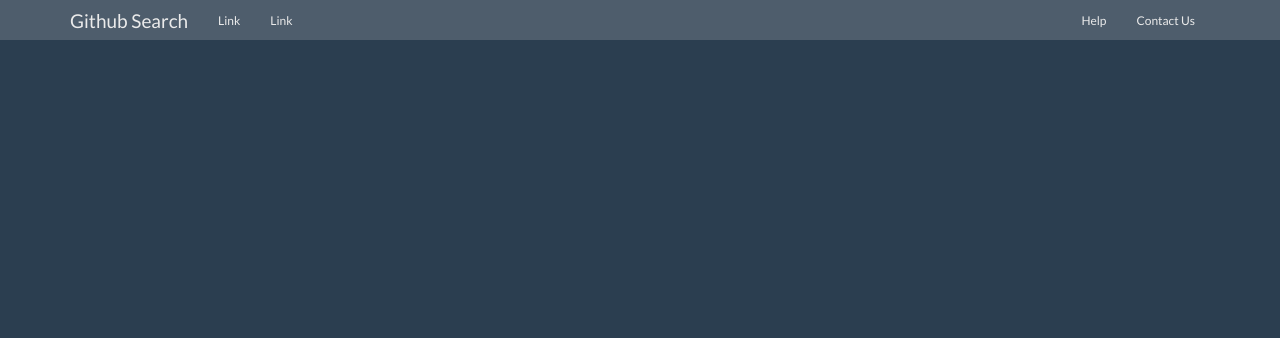
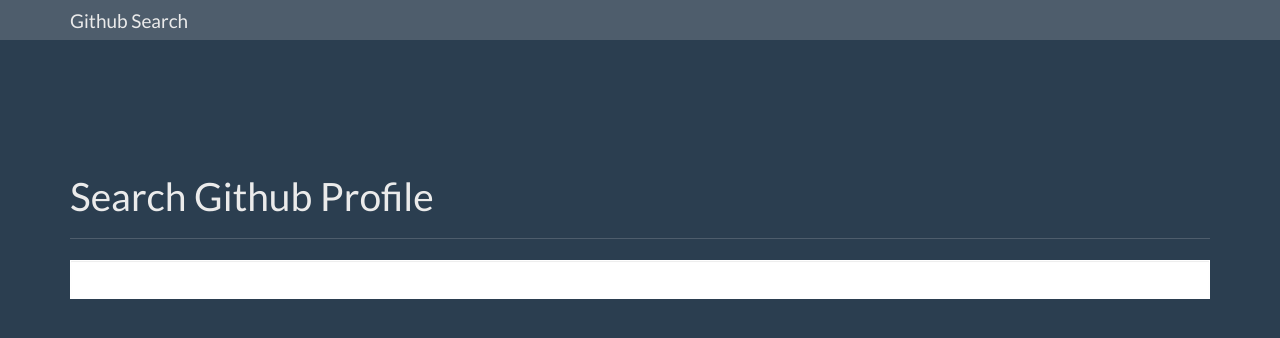
Before and after one commit to elanza/ng-github-search, an Angular app: page / in a window 1280 px wide. Shown: the top 338 px of the page. Built offline with nearby package versions, Linux system fonts and the light colour scheme; no server answers.

Commit message:
Style modifications Profile compoment modifications strings.

```diff
--- a/src/app/components/navbar/navbar.component.html
+++ b/src/app/components/navbar/navbar.component.html
@@ -2,22 +2,17 @@
   <div class="container">
     <div class="navbar-header">
       <a href="../" class="navbar-brand">Github Search</a>
-      <button class="navbar-toggle" type="button" data-toggle="collapse" data-target="#navbar-main">
-        <span class="icon-bar"></span>
-        <span class="icon-bar"></span>
-        <span class="icon-bar"></span>
-      </button>
     </div>
     <div class="navbar-collapse collapse" id="navbar-main">
-      <ul class="nav navbar-nav">
-        <li><a href="#">Link</a></li>
-        <li><a href="#">Link</a></li>
-      </ul>
+      <!--<ul class="nav navbar-nav">-->
+        <!--<li><a href="#">Link</a></li>-->
+        <!--<li><a href="#">Link</a></li>-->
+      <!--</ul>-->
 
-      <ul class="nav navbar-nav navbar-right">
-       <li><a href="#">Help</a></li>
-       <li><a href="#">Contact Us</a></li>
-      </ul>
+      <!--<ul class="nav navbar-nav navbar-right">-->
+       <!--<li><a href="#">Help</a></li>-->
+       <!--<li><a href="#">Contact Us</a></li>-->
+      <!--</ul>-->
 
     </div>
   </div>
--- a/src/app/components/profile/profile.component.html
+++ b/src/app/components/profile/profile.component.html
@@ -1,3 +1,13 @@
+<div class="page-header">
+  <h1>Search Github Profile</h1>
+</div>
+
+<div class="row">
+  <div class="col-md-12">
+    <input type="text" class="form-control" [(ngModel)]="username" name="username" (keyup)="searchUser()">
+  </div>
+</div>
+
 <div *ngIf="user">
   <!--Show User Details-->
   <div class="page-header">
--- a/src/app/components/profile/profile.component.ts
+++ b/src/app/components/profile/profile.component.ts
@@ -9,8 +9,9 @@
 })
 export class ProfileComponent implements OnInit {
   //Declaring  variables
-  user: any[];
+  user: any;
   repos:any[];
+  username: string;
 
   //Infos User
   txtTitleInfos: string = "User infos";
@@ -39,6 +40,12 @@
   constructor( private _githubService: GithubService) {
 
     console.log("Profile Component Ready!");
+    this.user = false;
+  }
+
+  searchUser(){
+    //
+    this._githubService.updateUser(this.username);
 
     //Implement user
     this._githubService.getUser().subscribe(user => {
@@ -53,6 +60,8 @@
 
   }
 
+
+
   ngOnInit() {
   }
 
--- a/src/app/services/github.service.ts
+++ b/src/app/services/github.service.ts
@@ -11,7 +11,6 @@
 
   constructor(private _http: Http) {
     console.log("Github Service Ready!");
-    this.username = 'elanza';
 
   }
 
@@ -25,4 +24,9 @@
     return this._http.get('http://api.github.com/users/'+this.username+'/repos?client_id='+this.client_id+'&client_secret='+this.client_secret)
       .map(res => res.json());
   }
+
+  //Update User
+  updateUser(username:string){
+    this.username = username;
+  }
 }
--- /dev/null
+++ b/src/assets/styles.css
@@ -0,0 +1,7 @@
+.img-center{
+  margin:0 auto;
+}
+app-profile{
+  margin-top: 10%;
+  display: block;
+}
--- a/src/index.html
+++ b/src/index.html
@@ -3,10 +3,9 @@
 <head>
   <meta charset="utf-8">
   <title>NgGithubSearch</title>
+  <link rel="stylesheet" href="assets/styles.css">
   <link rel="stylesheet" href="assets/bootstrap.css">
-  <link rel="stylesheet" href="styles.css">
   <base href="/">
-
   <meta name="viewport" content="width=device-width, initial-scale=1">
   <link rel="icon" type="image/x-icon" href="favicon.ico">
 </head>
```
Also changed, not shown: src/assets/bootstrap.css.
